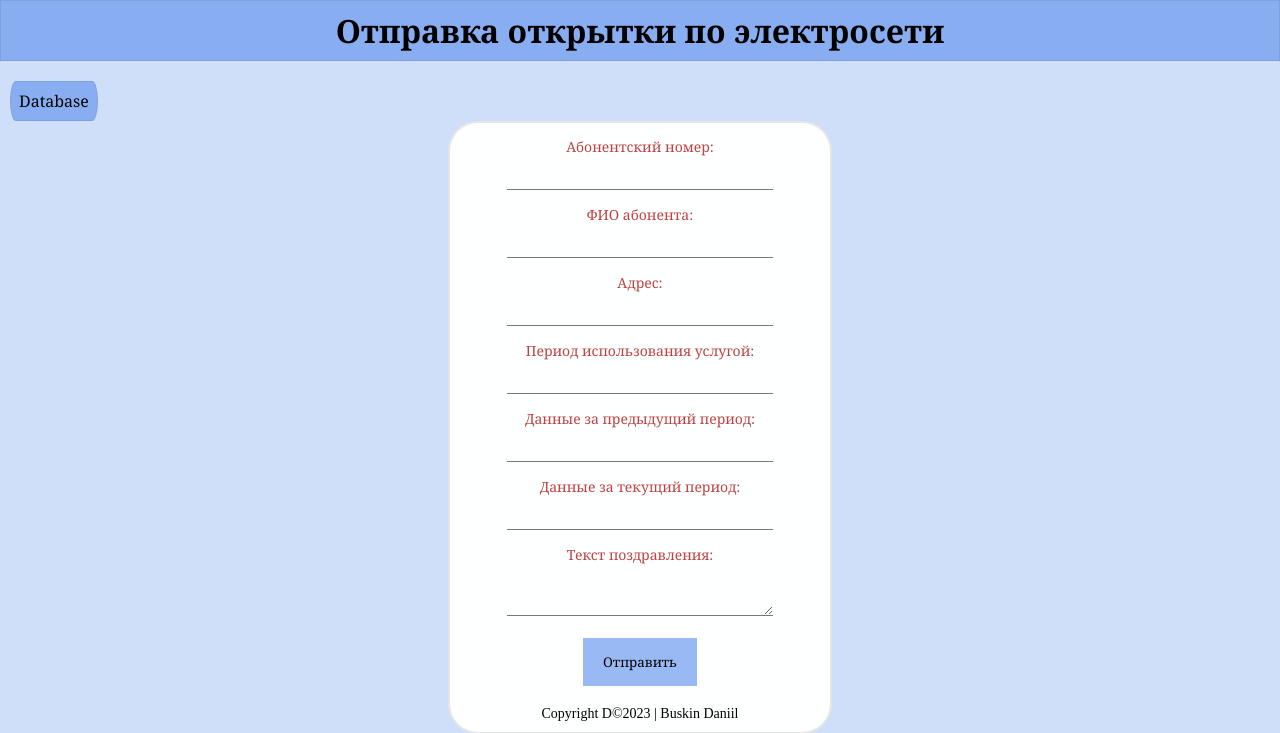
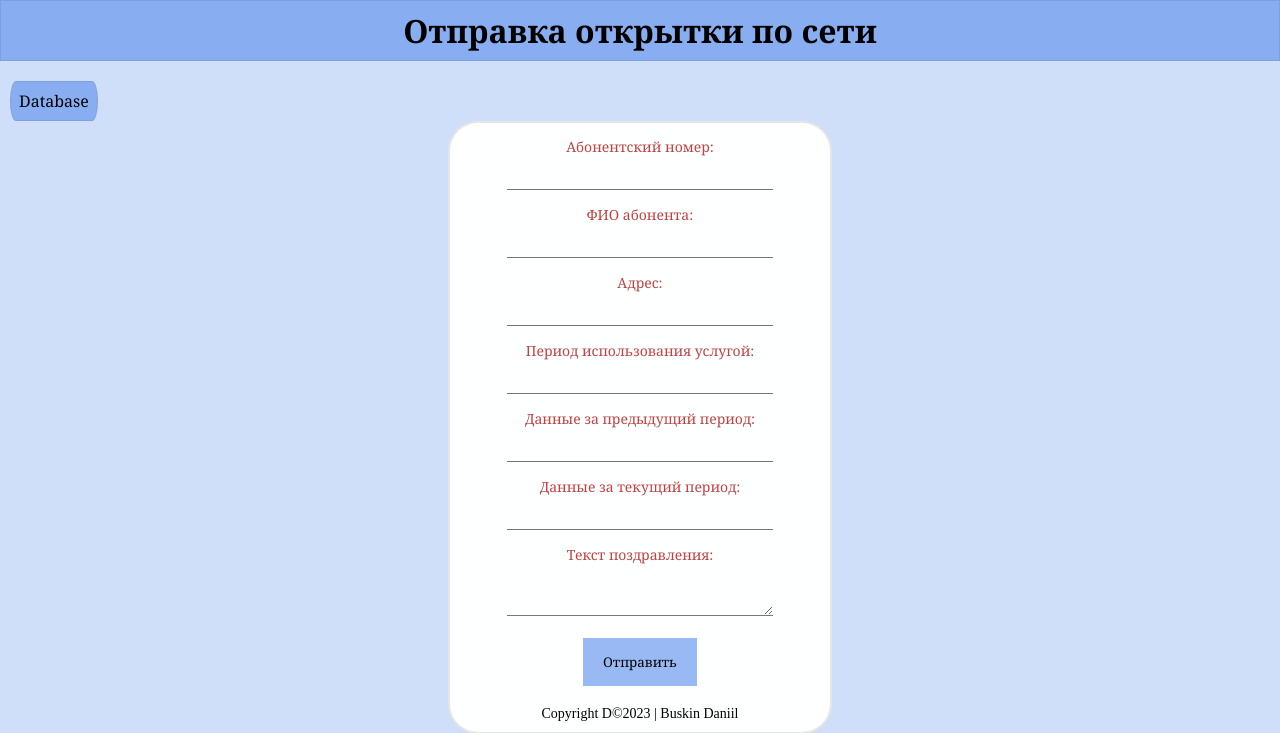
Before and after one commit to DaMartisan/D-mail, a Flask app: page /greeting_cards in a window 1280 px wide. Shown: the top 733 px of the page. Run offline with Flask 3, Linux system fonts and the light colour scheme.

Commit message:
Second Commit

```diff
--- a/app.py
+++ b/app.py
@@ -52,7 +52,7 @@ def send_sms():
     # Отправка сообщения по электронной почте через Gmail
     sender_email = 'buskindaniil0@gmail.com'
     sender_password = 'pwidygskeqbxkkzo'
-    recipient_email = 'buracenkovika29@gmail.com'
+    recipient_email = 'buksin96@gmail.com'
 
     msg = MIMEMultipart()
     msg['From'] = sender_email
--- a/templates/greeting_cards.html
+++ b/templates/greeting_cards.html
@@ -1,12 +1,13 @@
 <!DOCTYPE html>
 <html>
   <head>
-    <title>Отправка открытки по электросети</title>
+    <title>Отправка открытки по сети</title>
     <link rel="stylesheet" href="{{ url_for('static', filename='IStyle.css') }}">
   </head>
+
   <body>
     <div class="Title">
-      <h1>Отправка открытки по электросети</h1>
+      <h1>Отправка открытки по сети</h1>
     </div>
     <ul class="Buttons">
       <li><a href="{{ url_for('show_bd') }}">Database</a></li>
@@ -24,7 +25,9 @@
               autocomplete="off"
             /><br />
           </div>
+
           <!--  -->
+
           <div class="from-group">
             <label for="full_name">ФИО абонента:</label>
             <input
@@ -35,7 +38,9 @@
               autocomplete="off"
             /><br />
           </div>
+
           <!--  -->
+
           <div class="from-group">
             <label for="address">Адрес:</label>
             <input
@@ -46,7 +51,9 @@
               required
             /><br />
           </div>
+
           <!--  -->
+
           <div class="from-group">
             <label for="usage_period">Период использования услугой:</label>
             <input
@@ -57,7 +64,9 @@
               autocomplete="off"
             /><br />
           </div>
+
           <!--  -->
+
           <div class="from-group">
             <label for="previous_data">Данные за предыдущий период:</label>
             <input
@@ -68,7 +77,9 @@
               autocomplete="off"
             /><br />
           </div>
+
           <!--  -->
+
           <div class="from-group">
             <label for="current_data">Данные за текущий период:</label>
             <input
@@ -80,12 +91,16 @@
             /><br />
           </div>
         </div>
+
         <!--  -->
+
         <div class="from-group">
           <label for="greeting_text">Текст поздравления:</label>
           <textarea id="greeting_text" name="greeting_text"></textarea><br />
         </div>
+
         <!--  -->
+
         <input class="btn" type="submit" value="Отправить" />
       </form>
       <div class="footer">
```
